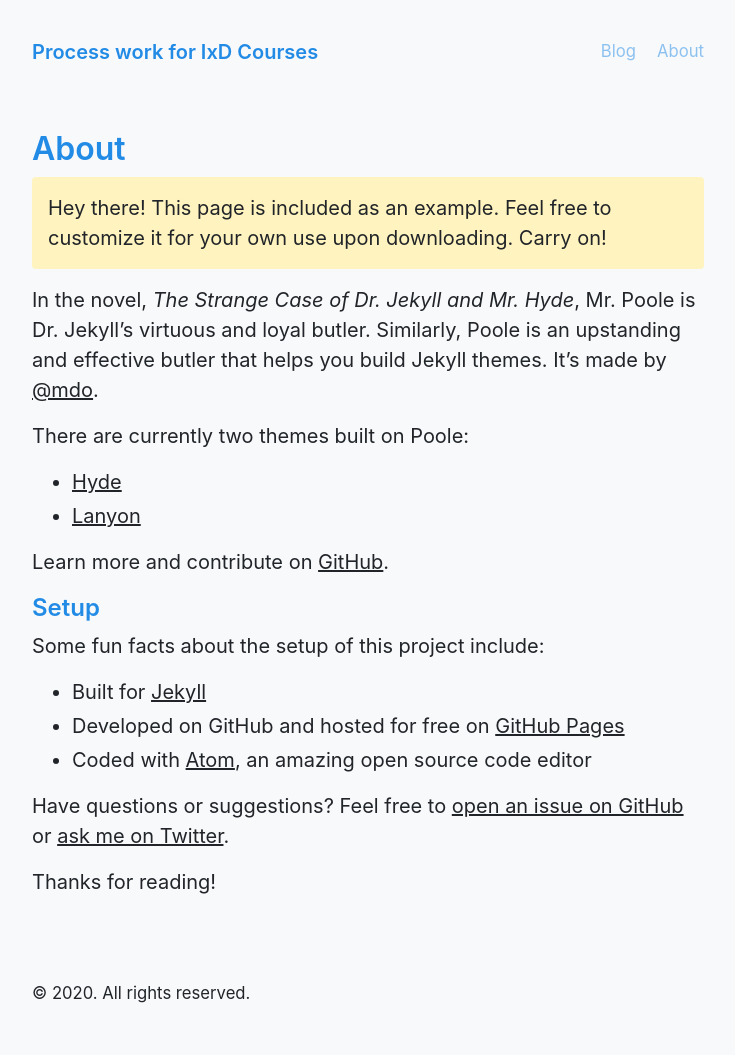
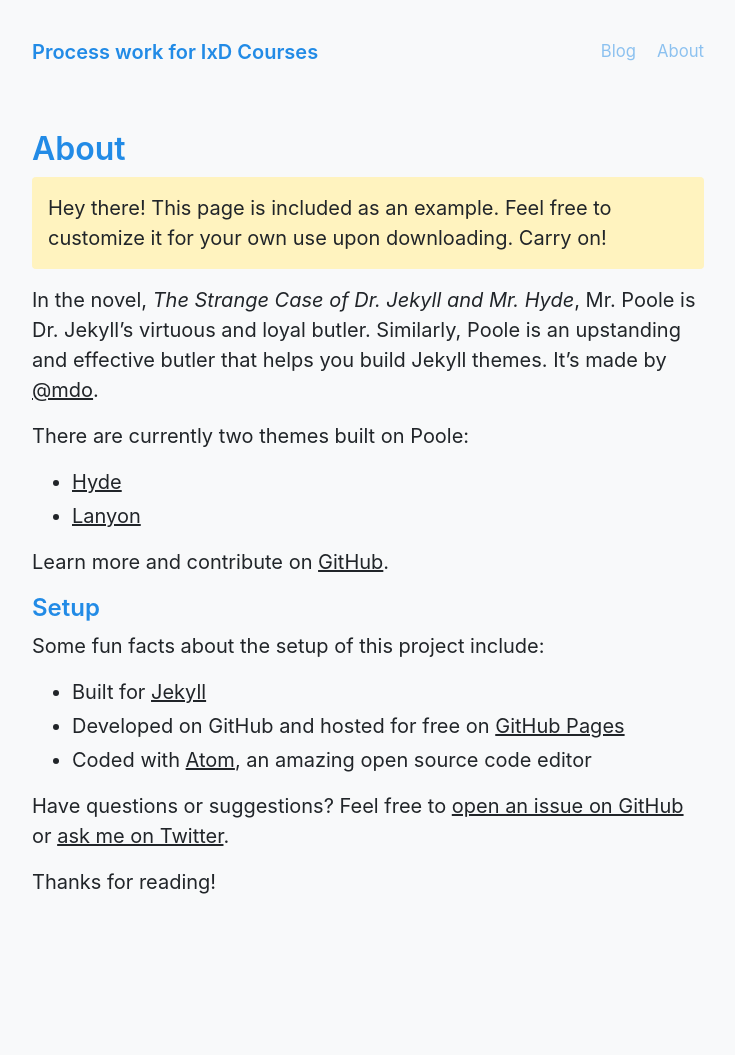
Before and after one commit to ixdwtruong/ixdwtruong.github.io, a Jekyll site: the page built from about.md, in a window 1280 px wide. Shown: the whole page, without its empty margins (272-1007 px from the left). Built offline with Jekyll 4.4.1, drawn with Linux system fonts in a browser that asks for light colours; after the commit the page ends 977 px from its top, so only the background shows below that.

Commit message:
Update default.html

```diff
--- a/_layouts/default.html
+++ b/_layouts/default.html
@@ -22,10 +22,6 @@
 
       <footer class="footer">
         <small>
-          &copy;
-          <time datetime="{{ site.time | date_to_xmlschema }}"
-            >{{ site.time | date: '%Y' }}</time
-          >. All rights reserved.
         </small>
       </footer>
 
```
